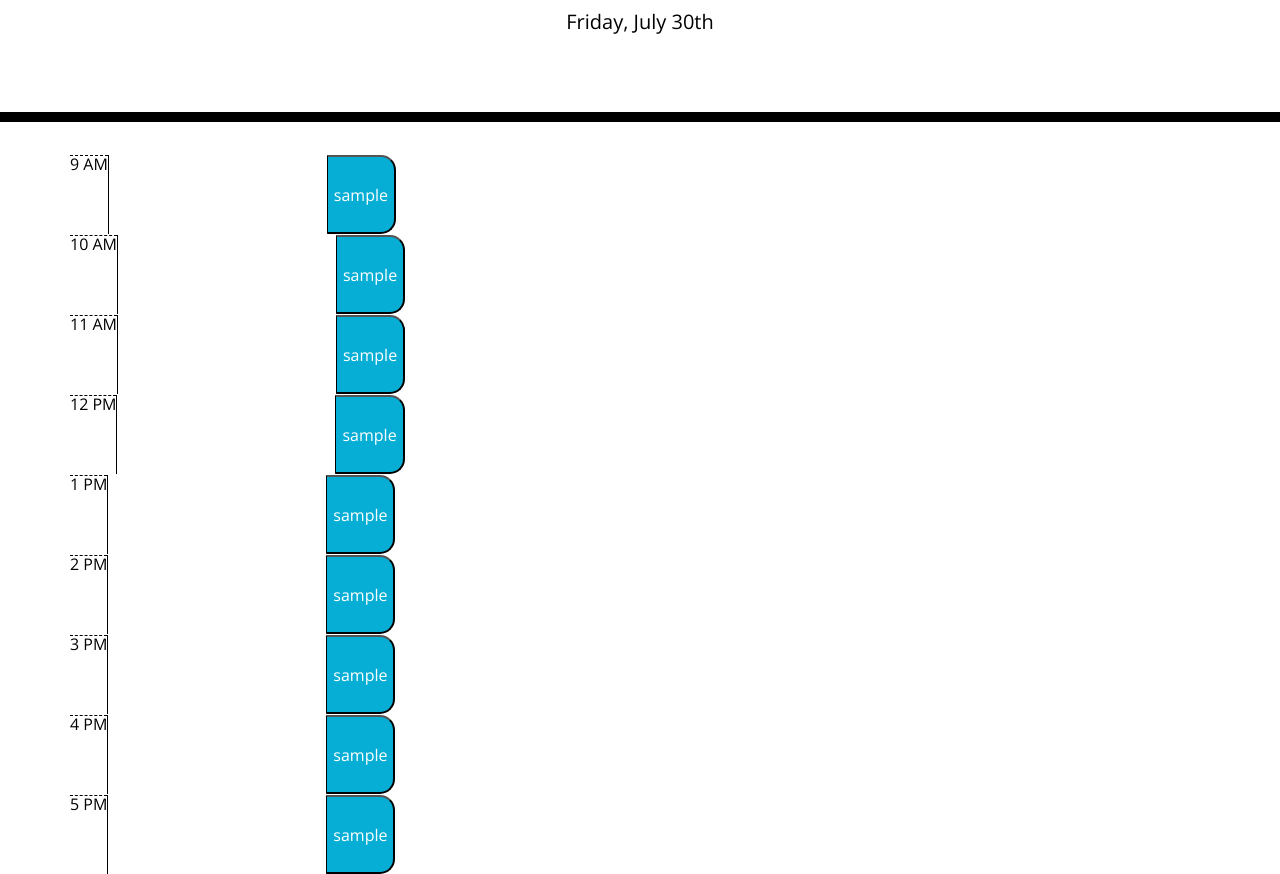
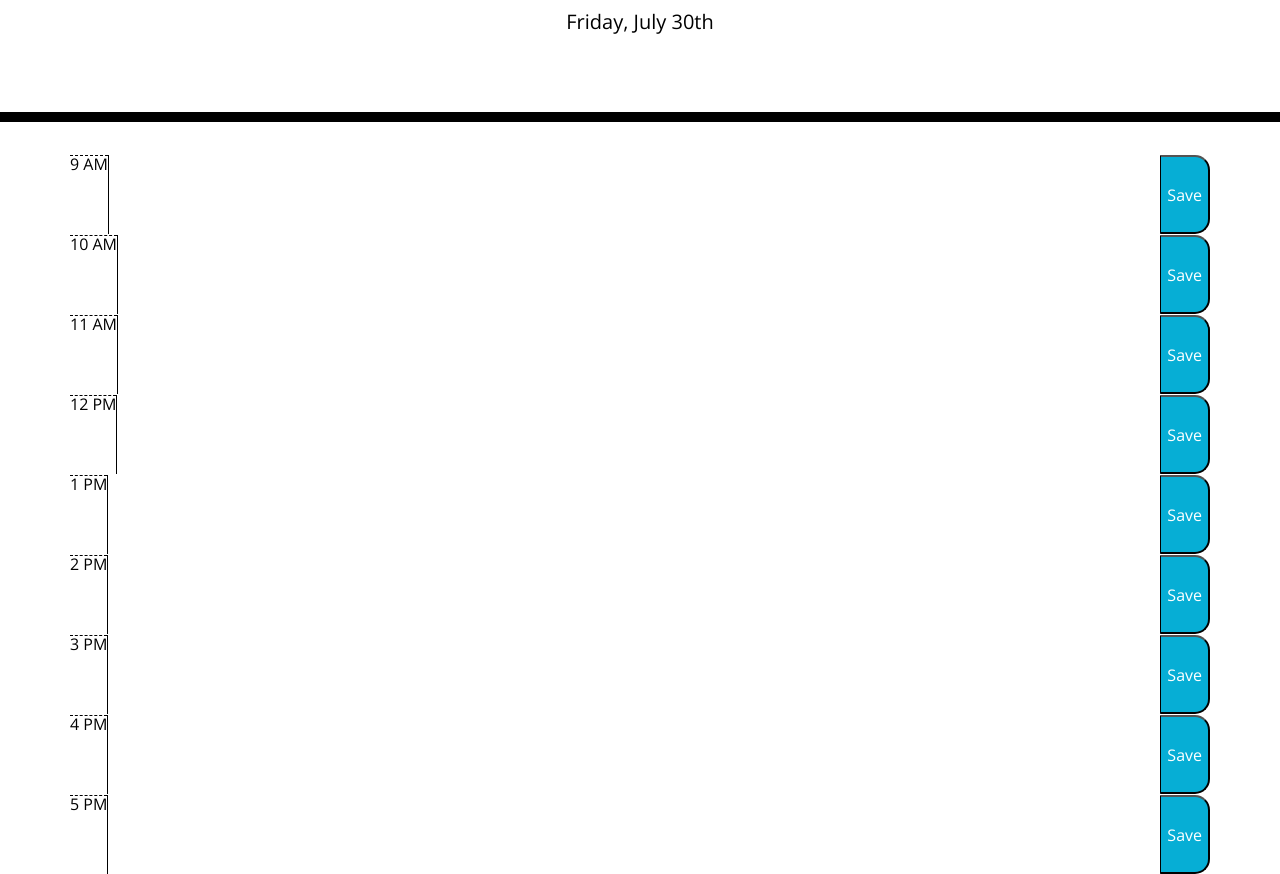
Before and after one commit to go-yasi/work-day-scheduler, a plain HTML site: page index.html in a window 1280 px wide. Shown: the part 182-1056 px from the top of the page. Drawn offline with nearby package versions, Linux system fonts and the light colour scheme.

Commit message:
Reviewed code and made small tweaks to HTML and CSS

```diff
--- a/index.html
+++ b/index.html
@@ -7,7 +7,7 @@
     <link rel="stylesheet" href="https://stackpath.bootstrapcdn.com/bootstrap/4.3.1/css/bootstrap.min.css"/>
     <link rel="stylesheet" href="https://use.fontawesome.com/releases/v5.8.1/css/all.css" integrity="sha384-50oBUHEmvpQ+1lW4y57PTFmhCaXp0ML5d60M1M7uH2+nqUivzIebhndOJK28anvf" crossorigin="anonymous"/>
     <link href="https://fonts.googleapis.com/css?family=Open+Sans&display=swap" rel="stylesheet"/>
-    <link rel="stylesheet" href="style.css" />
+    <link rel="stylesheet" href="./style.css" />
     <title>Work Day Scheduler</title>
   </head>
 
@@ -17,56 +17,56 @@
       <p class="lead">A simple calendar app for scheduling your work day</p>
       <p id="currentDay" class="lead"></p>
     </header>
-    <div class="container time-block">
-        <div class="row 9am">
+    <div class="container">
+        <div class="time-block row 9am">
             <div class="hour" id="09">9 AM</div>
             <textarea class="activity description"></textarea>
-            <button class="saveBtn">sample</button>
+            <button class="saveBtn">Save</button>
         </div>
-        <div class="row 10am">
+        <div class="time-block row 10am">
             <div class="hour" id="10">10 AM</div>
             <textarea class="activity"></textarea>
-            <button class="saveBtn">sample</button>
+            <button class="saveBtn">Save</button>
         </div>
-        <div class="row 11am">
+        <div class="time-block row 11am">
             <div class="hour" id="11">11 AM</div>
             <textarea class="activity"></textarea>
-            <button class="saveBtn">sample</button>
+            <button class="saveBtn">Save</button>
         </div>
-        <div class="row 12pm">
+        <div class="time-block row 12pm">
             <div class="hour" id="12">12 PM</div>
             <textarea class="activity"></textarea>
-            <button class="saveBtn">sample</button>
+            <button class="saveBtn">Save</button>
         </div>
-        <div class="row 1pm">
+        <div class="time-block row 1pm">
             <div class="hour" id="13">1 PM</div>
             <textarea class="activity"></textarea>
-            <button class="saveBtn">sample</button>
+            <button class="saveBtn">Save</button>
         </div>
-        <div class="row 2pm">
+        <div class="time-block row 2pm">
             <div class="hour" id="14">2 PM</div>
             <textarea class="activity"></textarea>
-            <button class="saveBtn">sample</button>
+            <button class="saveBtn">Save</button>
         </div>
-        <div class="row 3pm">
+        <div class="time-block row 3pm">
             <div class="hour" id="15">3 PM</div>
             <textarea class="activity"></textarea>
-            <button class="saveBtn">sample</button>
+            <button class="saveBtn">Save</button>
         </div>
-        <div class="row 4pm">
+        <div class="time-block row 4pm">
             <div class="hour" id="16">4 PM</div>
             <textarea class="activity"></textarea>
-            <button class="saveBtn">sample</button>
+            <button class="saveBtn">Save</button>
         </div>
-        <div class="row 5pm">
+        <div class="time-block row 5pm">
             <div class="hour" id="17">5 PM</div>
             <textarea class="activity"></textarea>
-            <button class="saveBtn">sample</button>
+            <button class="saveBtn">Save</button>
         </div>
     </div>
 
     <script src="https://cdnjs.cloudflare.com/ajax/libs/jquery/3.2.1/jquery.min.js"></script>
     <script src="https://cdnjs.cloudflare.com/ajax/libs/moment.js/2.24.0/moment.min.js"></script>
-    <script src="script.js"></script>
+    <script src="./script.js"></script>
   </body>
 </html>
--- a/style.css
+++ b/style.css
@@ -25,10 +25,10 @@ body {
   white-space: pre-wrap;
 }
 
-  /* Styles for save button */
 .time-block {
   text-align: center;
   border-radius: 15px;
+  display: flex;
 }
 
 .row {
@@ -70,3 +70,7 @@ body {
   font-size: 20px;
   transition: all 0.3s ease-in-out;
 }
+
+.activity {
+  flex: 1;
+}
```
Lines whose indentation alone changed are shown as unchanged.
